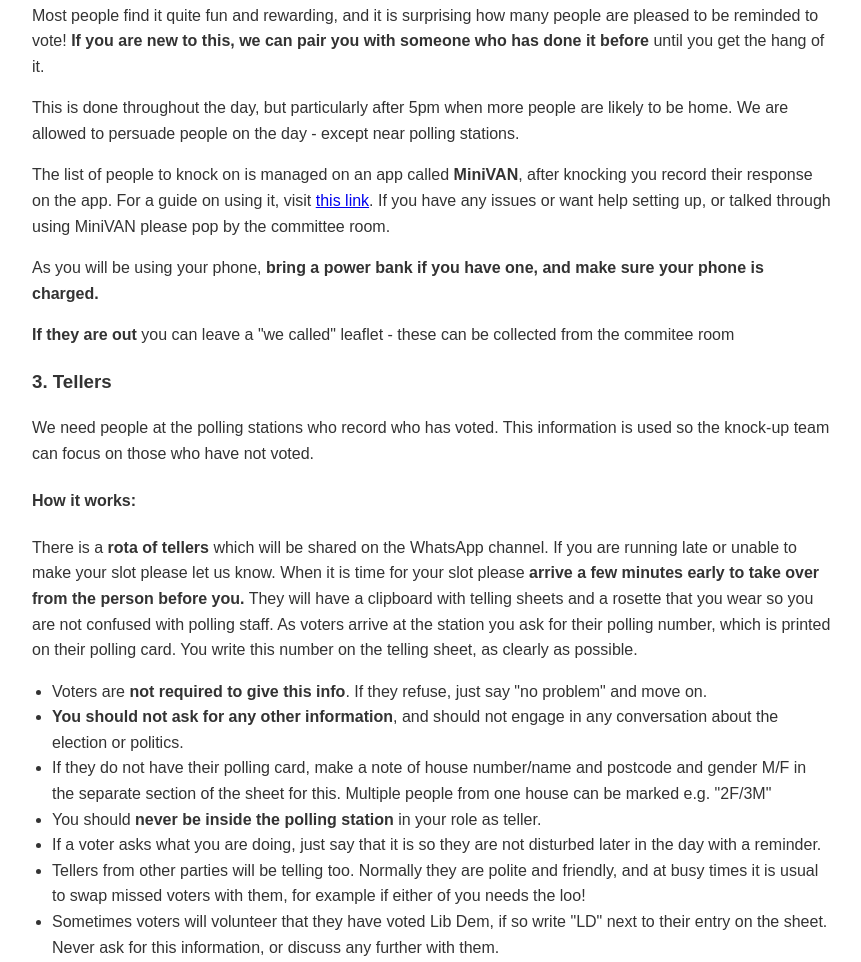
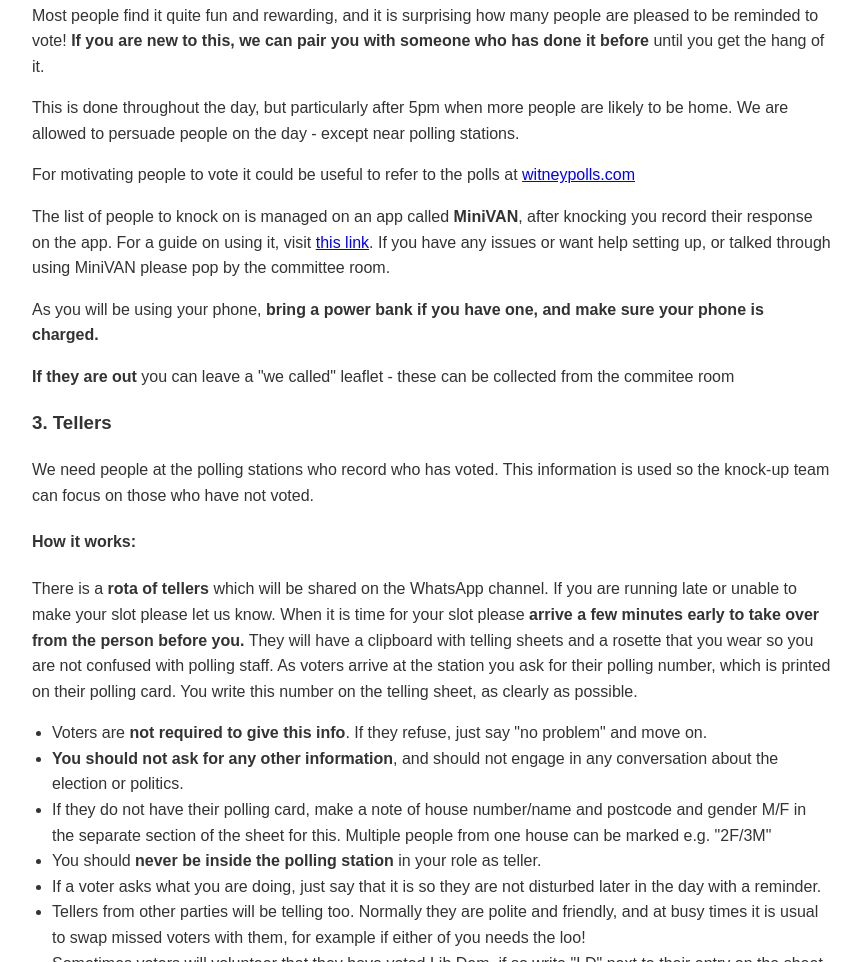
Before and after one commit to witneynorthld/electionday, a plain HTML site: page index.html in a window 1280 px wide. Shown: the part 1319-2281 px from the top of the page, without its empty margins (208-1069 px from the left). Drawn offline with Linux system fonts and the light colour scheme.

Commit message:
Add witneypolls.com

```diff
--- a/index.html
+++ b/index.html
@@ -70,6 +70,7 @@
         <p>This is the process of reminding selected people at their doorstep to vote. This is the key activity and we need as many people as possible to help with this. If you have a telling slot, you can <strong>knock up before and after your slot if possible.</strong></p>
         <p>Most people find it quite fun and rewarding, and it is surprising how many people are pleased to be reminded to vote! <strong>If you are new to this, we can pair you with someone who has done it before</strong> until you get the hang of it.</p>
         <p>This is done throughout the day, but particularly after 5pm when more people are likely to be home. We are allowed to persuade people on the day - except near polling stations.</p>
+        <p>For motivating people to vote it could be useful to refer to the polls at <a href="https://witneypolls.com">witneypolls.com</a></p>
         <p>The list of people to knock on is managed on an app called <strong>MiniVAN</strong>, after knocking you record their response on the app. For a guide on using it, visit <a href="https://tech.libdems.org.uk/training/connect/toolkit/using-minivan">this link</a>. If you have any issues or want help setting up, or talked through using MiniVAN please pop by the committee room.</p>
         <p>As you will be using your phone, <strong>bring a power bank if you have one, and make sure your phone is charged.</strong></p>
         <p><strong>If they are out</strong> you can leave a "we called" leaflet - these can be collected from the commitee room</p>
```
